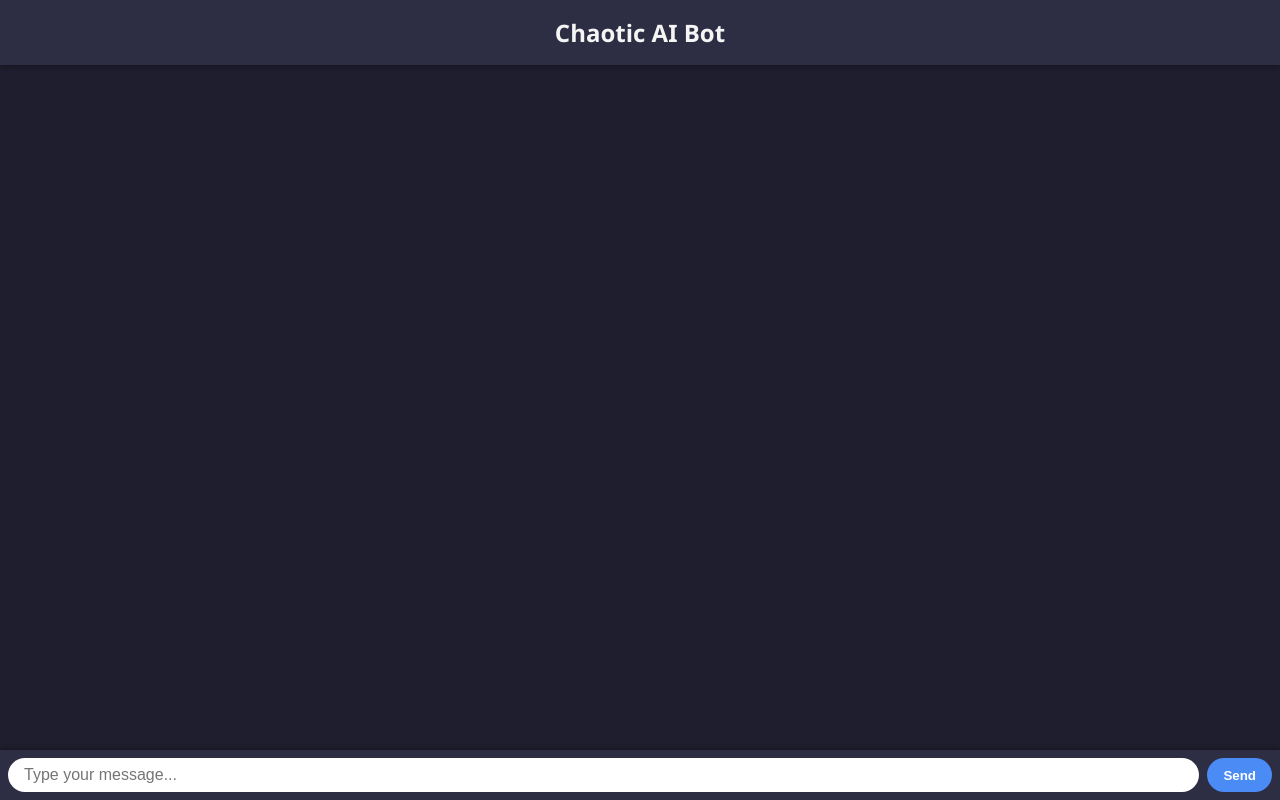
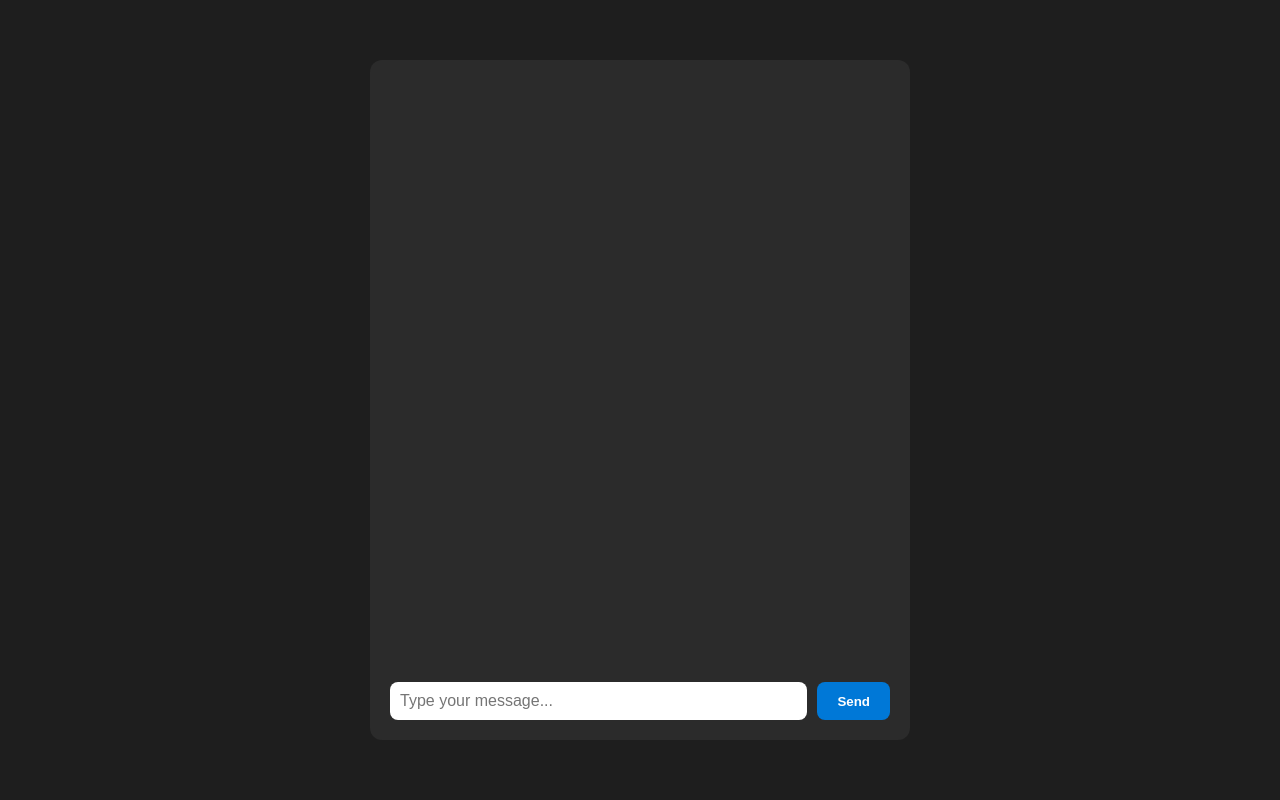
Before and after one commit to jaybeersome-alt/chaotic-ai-bot, a Flask app: page / in a window 1280 px wide. Run offline with Flask 3, Linux system fonts and the light colour scheme.

Commit message:
Add files via upload

```diff
--- a/server.py
+++ b/server.py
@@ -1,9 +1,11 @@
 import json
 from flask import Flask, request, jsonify, render_template
+from flask_cors import CORS
 import os
 import random
 
 app = Flask(__name__)
+CORS(app)  # allow frontend (Netlify) to reach this server
 
 # Load chat history
 if os.path.exists("chats.json"):
--- a/templates/frontend.html
+++ b/templates/frontend.html
@@ -6,122 +6,119 @@
 <title>Chaotic AI Bot</title>
 <style>
   body {
-      margin: 0;
-      font-family: 'Segoe UI', Tahoma, Geneva, Verdana, sans-serif;
-      background: #1e1e2f;
+    font-family: Arial, sans-serif;
+    background: #1e1e1e;
     color: #fff;
     display: flex;
-      flex-direction: column;
+    justify-content: center;
+    align-items: center;
     height: 100vh;
+    margin: 0;
   }
-    header {
-      background: #2d2d44;
-      padding: 1rem;
-      text-align: center;
-      font-size: 1.5rem;
-      font-weight: bold;
-      color: #f5f5f5;
-      box-shadow: 0 2px 5px rgba(0,0,0,0.3);
-    }
-    #chat-container {
-      flex: 1;
-      padding: 1rem;
-      overflow-y: auto;
+  .chat-container {
+    width: 90%;
+    max-width: 500px;
+    background: #2b2b2b;
+    border-radius: 12px;
+    padding: 20px;
     display: flex;
     flex-direction: column;
-      gap: 0.5rem;
+    height: 80%;
+  }
+  .chat-box {
+    flex: 1;
+    overflow-y: auto;
+    padding-right: 10px;
+    margin-bottom: 10px;
   }
   .message {
-      max-width: 70%;
-      padding: 0.7rem 1rem;
-      border-radius: 12px;
+    margin: 5px 0;
+    padding: 8px 12px;
+    border-radius: 8px;
+    max-width: 80%;
     word-wrap: break-word;
   }
-    .user {
-      background: #4b8bf5;
+  .user-msg {
+    background: #0078d7;
     align-self: flex-end;
-      border-bottom-right-radius: 0;
   }
-    .bot {
-      background: #333;
+  .bot-msg {
+    background: #444;
     align-self: flex-start;
-      border-bottom-left-radius: 0;
   }
-    #input-container {
+  .input-container {
     display: flex;
-      padding: 0.5rem;
-      background: #2d2d44;
-      box-shadow: 0 -2px 5px rgba(0,0,0,0.3);
   }
-    #message-input {
+  #userMessage {
     flex: 1;
-      padding: 0.5rem 1rem;
-      border-radius: 20px;
+    padding: 10px;
+    border-radius: 8px;
     border: none;
-      outline: none;
-      font-size: 1rem;
+    font-size: 16px;
   }
-    #send-btn {
-      margin-left: 0.5rem;
-      padding: 0.5rem 1rem;
+  #sendBtn {
+    margin-left: 10px;
+    padding: 10px 20px;
+    background: #0078d7;
     border: none;
-      border-radius: 20px;
-      background: #4b8bf5;
+    border-radius: 8px;
+    cursor: pointer;
     color: #fff;
     font-weight: bold;
-      cursor: pointer;
   }
-    #send-btn:hover {
-      background: #3a6fd4;
+  #sendBtn:hover {
+    background: #005fa3;
   }
 </style>
 </head>
 <body>
-  <header>Chaotic AI Bot</header>
-  <div id="chat-container"></div>
-  <div id="input-container">
-    <input type="text" id="message-input" placeholder="Type your message..." />
-    <button id="send-btn">Send</button>
+<div class="chat-container">
+  <div class="chat-box" id="chatBox"></div>
+  <div class="input-container">
+    <input type="text" id="userMessage" placeholder="Type your message..." />
+    <button id="sendBtn">Send</button>
+  </div>
 </div>
 
 <script>
-    const chatContainer = document.getElementById('chat-container');
-    const messageInput = document.getElementById('message-input');
-    const sendBtn = document.getElementById('send-btn');
+const chatBox = document.getElementById("chatBox");
+const userMessageInput = document.getElementById("userMessage");
+const sendBtn = document.getElementById("sendBtn");
 
-    // Function to add messages to chat container
-    function addMessage(text, sender) {
-      const msgDiv = document.createElement('div');
-      msgDiv.className = 'message ' + sender;
-      msgDiv.innerText = text;
-      chatContainer.appendChild(msgDiv);
-      chatContainer.scrollTop = chatContainer.scrollHeight;
+// Replace with your Render backend URL
+const API_URL = "https://chaotic-ai-bot-pw74.onrender.com/chat";
+
+function appendMessage(sender, text) {
+  const div = document.createElement("div");
+  div.classList.add("message");
+  div.classList.add(sender === "You" ? "user-msg" : "bot-msg");
+  div.textContent = text;
+  chatBox.appendChild(div);
+  chatBox.scrollTop = chatBox.scrollHeight;
 }
 
-    // Send message to backend
 async function sendMessage() {
-      const message = messageInput.value.trim();
+  const message = userMessageInput.value.trim();
   if (!message) return;
-
-      addMessage(message, 'user');
-      messageInput.value = '';
+  appendMessage("You", message);
+  userMessageInput.value = "";
 
   try {
-        const response = await fetch('https://chaotic-ai-bot-pw74.onrender.com/chat', {
-          method: 'POST',
-          headers: { 'Content-Type': 'application/json' },
+    const response = await fetch(API_URL, {
+      method: "POST",
+      headers: { "Content-Type": "application/json" },
       body: JSON.stringify({ message })
     });
     const data = await response.json();
-        addMessage(data.reply, 'bot');
+    appendMessage("Bot", data.reply);
   } catch (err) {
-        addMessage('Error: could not reach server.', 'bot');
+    appendMessage("Bot", "Error: could not reach server.");
   }
 }
 
-    sendBtn.addEventListener('click', sendMessage);
-    messageInput.addEventListener('keypress', e => {
-      if (e.key === 'Enter') sendMessage();
+sendBtn.addEventListener("click", sendMessage);
+userMessageInput.addEventListener("keypress", (e) => {
+  if (e.key === "Enter") sendMessage();
 });
 </script>
 </body>
```
Lines whose indentation alone changed are shown as unchanged.
